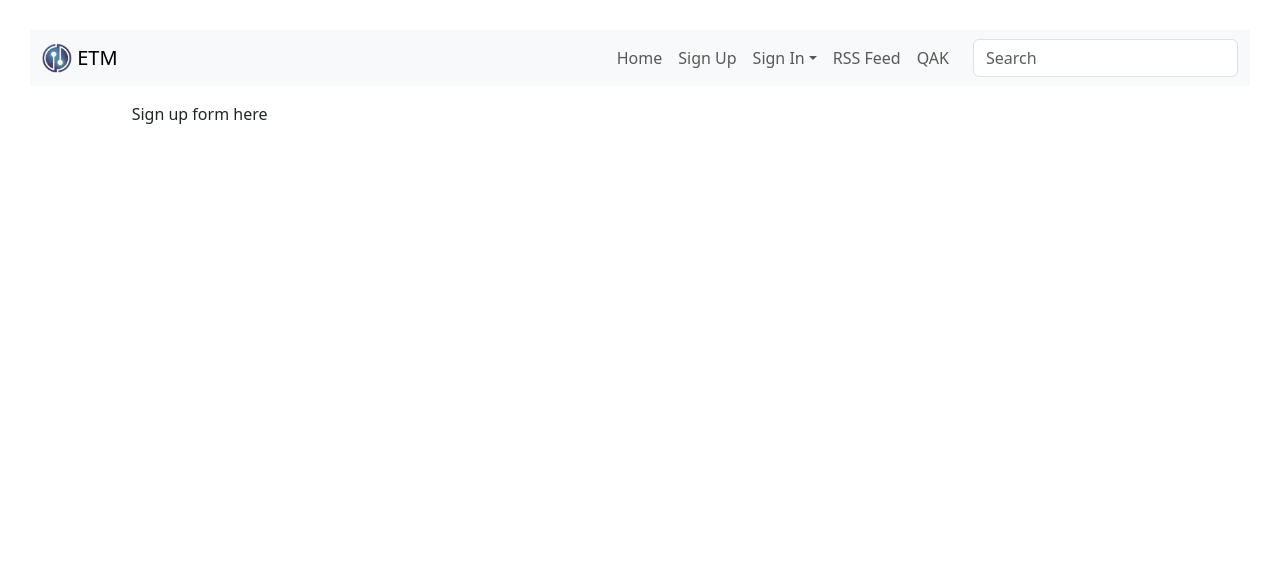
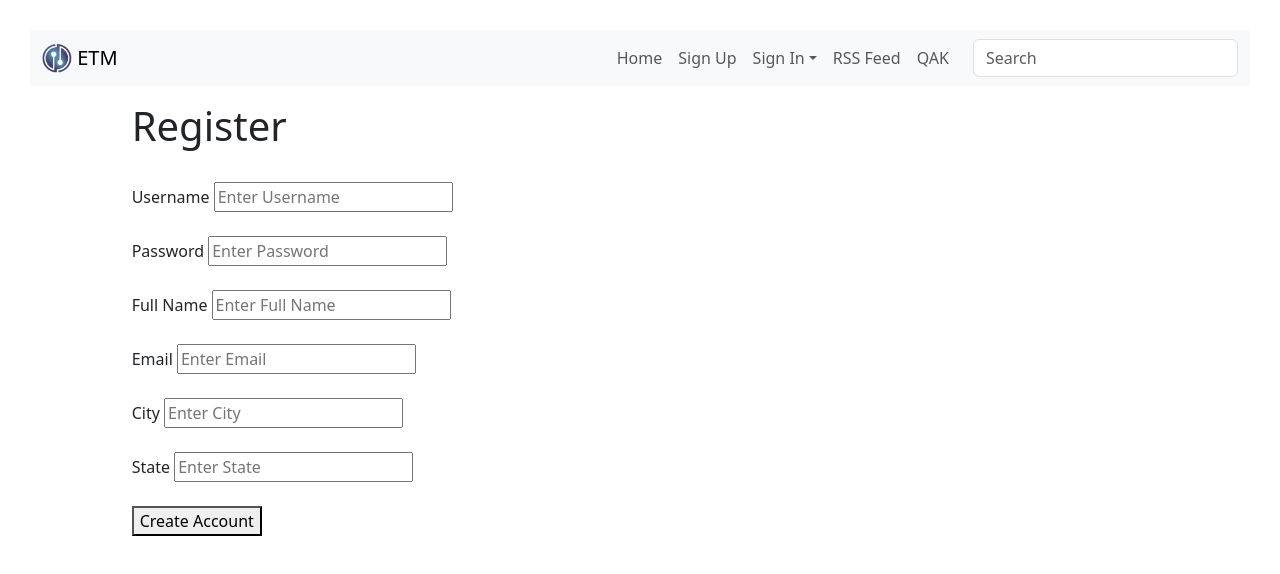
Before and after one commit to bethel-school-of-technology/team-5-node-prophets-frontend, a React (Create React App) app: page /signup in a window 1280 px wide. Shown: the top 574 px of the page. Built offline with nearby package versions, Linux system fonts and the light colour scheme.

Commit message:
Front-End push

```diff
--- a/package.json
+++ b/package.json
@@ -14,7 +14,7 @@
     "react-scripts": "5.0.1"
   },
   "scripts": {
-    "start": "PORT=3001 react-scripts start",
+    "start": "react-scripts start",
     "build": "react-scripts build",
     "test": "react-scripts test",
     "eject": "react-scripts eject"
--- a/src/App.js
+++ b/src/App.js
@@ -8,10 +8,12 @@ import Profile from "./components/Profile";
 import About from "./components/About";
 import "./styles/App.css";
 import RssFeed from "./components/RssFeed";
+import { UserProvider } from "./contexts/UserProvider";
 
 function App() {
   return (
     <div className="wrap">
+      <UserProvider>
         <BrowserRouter>
           <Routes>
             <Route path="/" element={<Navigation />}>
@@ -24,6 +26,7 @@ function App() {
             </Route>
           </Routes>
         </BrowserRouter>
+      </UserProvider>
     </div>
   );
 }
--- a/src/components/SignIn.js
+++ b/src/components/SignIn.js
@@ -1,7 +1,51 @@
-import React from "react";
+import React, { useContext, useState } from "react";
+import { useNavigate } from "react-router-dom";
+import UserContext from "../contexts/UserContext";
 
 const SignIn = () => {
-  return <div>Sign in form here</div>;
+  const [username, setUsername] = useState("");
+  const [password, setPassword] = useState("");
+
+  let { signInUser } = useContext(UserContext);
+  let navigate = useNavigate();
+
+  function handleSubmit(event) {
+    event.preventDefault();
+    signInUser(username, password)
+      .then(() => {
+        navigate("/qaks");
+      })
+      .catch((error) => {
+        console.log(error);
+        window.alert("Failed Login");
+      });
+  }
+
+  return (
+    <form onSubmit={handleSubmit}>
+      <h1>Login</h1>
+      <br></br>
+      <span>Username </span>
+      <input
+        placeholder="Enter Username"
+        type="text"
+        name="username"
+        onChange={(e) => setUsername(e.target.value)}
+      />
+      <br></br>
+      <br></br>
+      <span>Password </span>
+      <input
+        placeholder="Enter Password"
+        type="password"
+        name="password"
+        onChange={(e) => setPassword(e.target.value)}
+      />
+      <br />
+      <br></br>
+      <button>Sign In</button>
+    </form>
+  );
 };
 
 export default SignIn;
--- a/src/components/SignUp.js
+++ b/src/components/SignUp.js
@@ -1,6 +1,97 @@
-import React from "react";
+import React, { useContext, useState } from "react";
+import { useNavigate } from "react-router-dom";
+import UserContext from "../contexts/UserContext";
 
-function SignUp() {
-  return <>Sign up form here</>;
-}
+const SignUp = () => {
+  const [username, setUserName] = useState("");
+  const [password, setPassword] = useState("");
+  const [fullname, setFullName] = useState("");
+  const [email, setEmail] = useState("");
+  const [city, setCity] = useState("");
+  const [state, setState] = useState("");
+  console.log(username);
+  let { createUser } = useContext(UserContext);
+  let navigate = useNavigate();
+
+  function handleSubmit(event) {
+    event.preventDefault();
+    createUser(username, password, fullname, email, city, state)
+      .then(() => {
+        navigate("/signin");
+      })
+      .catch((error) => {
+        console.log(error);
+        window.alert("Failed registration: error creating user");
+      });
+  }
+
+  return (
+    <form onSubmit={handleSubmit}>
+      <h1>Register</h1>
+      <br></br>
+      <span>Username </span>
+      <input
+        placeholder="Enter Username"
+        type="text"
+        name="username"
+        value={username}
+        onChange={(e) => setUserName(e.target.value)}
+      />
+      <br></br>
+      <br></br>
+      <span>Password </span>
+      <input
+        placeholder="Enter Password"
+        type="password"
+        name="password"
+        value={password}
+        onChange={(e) => setPassword(e.target.value)}
+      />
+      <br></br>
+      <br></br>
+      <span>Full Name </span>
+      <input
+        placeholder="Enter Full Name"
+        type="text"
+        name="fullname"
+        value={fullname}
+        onChange={(e) => setFullName(e.target.value)}
+      />
+      <br></br>
+      <br></br>
+      <span>Email </span>
+      <input
+        placeholder="Enter Email"
+        type="text"
+        name="email"
+        value={email}
+        onChange={(e) => setEmail(e.target.value)}
+      />
+      <br></br>
+      <br></br>
+      <span>City </span>
+      <input
+        placeholder="Enter City"
+        type="text"
+        name="city"
+        value={city}
+        onChange={(e) => setCity(e.target.value)}
+      />
+      <br></br>
+      <br></br>
+      <span>State </span>
+      <input
+        placeholder="Enter State"
+        type="text"
+        name="state"
+        value={state}
+        onChange={(e) => setState(e.target.value)}
+      />
+      <br />
+      <br></br>
+      <button>Create Account</button>
+    </form>
+  );
+};
+
 export default SignUp;
--- a/src/contexts/PostContext.js
+++ b/src/contexts/PostContext.js
@@ -0,0 +1,5 @@
+import React from "react";
+
+const PostContext = React.createContext();
+
+export default PostContext;
--- a/src/contexts/UserContext.js
+++ b/src/contexts/UserContext.js
@@ -0,0 +1,5 @@
+import React from "react";
+
+const UserContext = React.createContext();
+
+export default UserContext;
--- a/src/contexts/UserProvider.js
+++ b/src/contexts/UserProvider.js
@@ -0,0 +1,48 @@
+import axios from "axios";
+import UserContext from "./UserContext";
+
+export const UserProvider = (props) => {
+  const baseUrl = "http://localhost:3000/api/users";
+
+  function createUser(username, password, fullname, email, city, state) {
+    let user = {
+      username,
+      password,
+      fullname,
+      email,
+      city,
+      state,
+    };
+
+    return axios.post(baseUrl, user).then((response) => {
+      return new Promise((resolve) => resolve(response.data));
+    });
+  }
+
+  function signInUser(username, password) {
+    let user = { username, password };
+
+    return axios.post(`${baseUrl}/login`, user).then((response) => {
+      localStorage.setItem("myPostToken", response.data.token);
+      return new Promise((resolve) => resolve(response.data));
+    });
+  }
+
+  function getUserProfile(_id) {
+    return axios.get(baseUrl + _id).then((response) => {
+      return new Promise((resolve) => resolve(response.data));
+    });
+  }
+
+  return (
+    <UserContext.Provider
+      value={{
+        createUser,
+        signInUser,
+        getUserProfile,
+      }}
+    >
+      {props.children}
+    </UserContext.Provider>
+  );
+};
```
Also changed, not shown: src/contexts/PostProvider.js (+77 -0 lines). Lines whose indentation alone changed are shown as unchanged.
